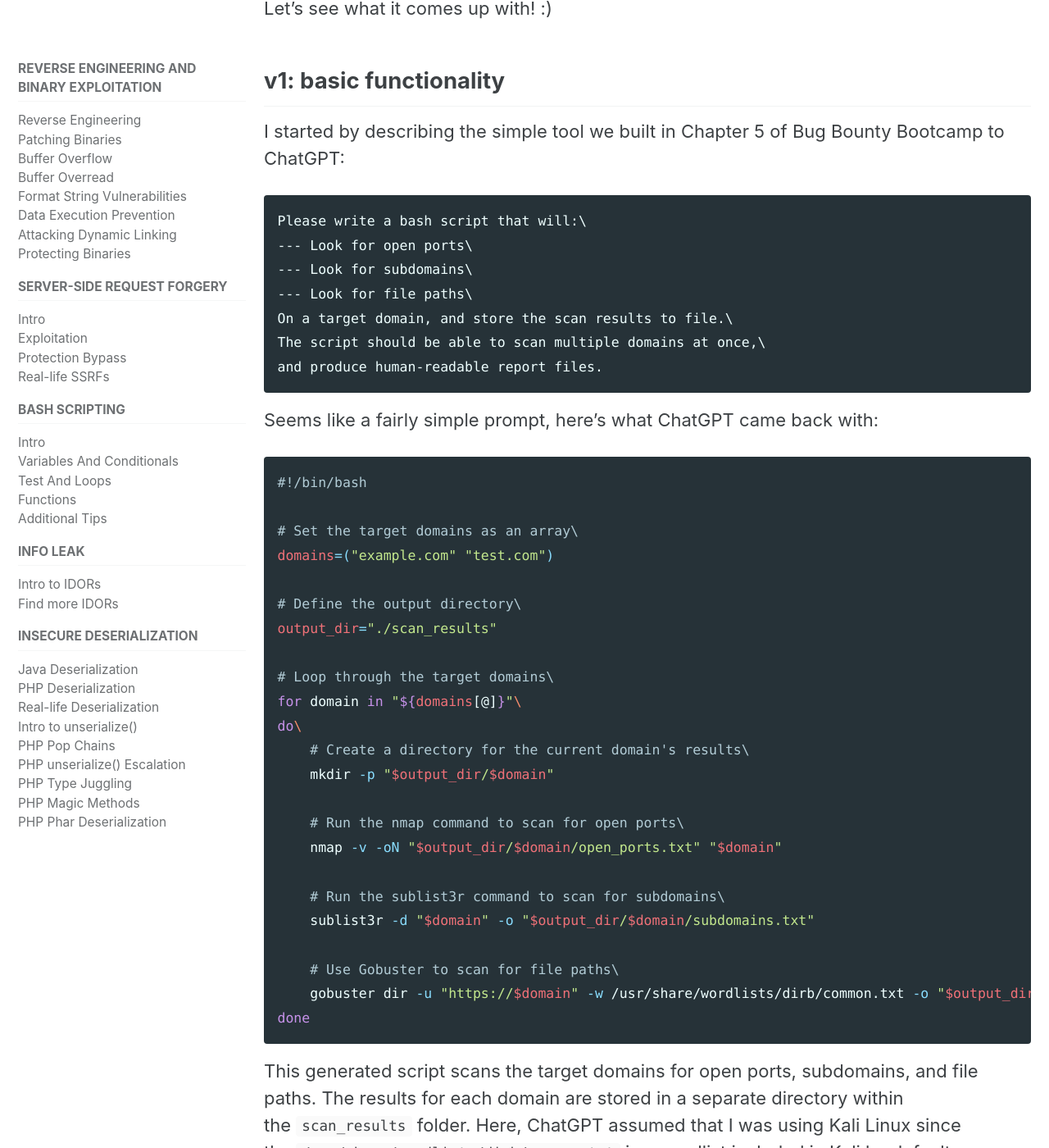
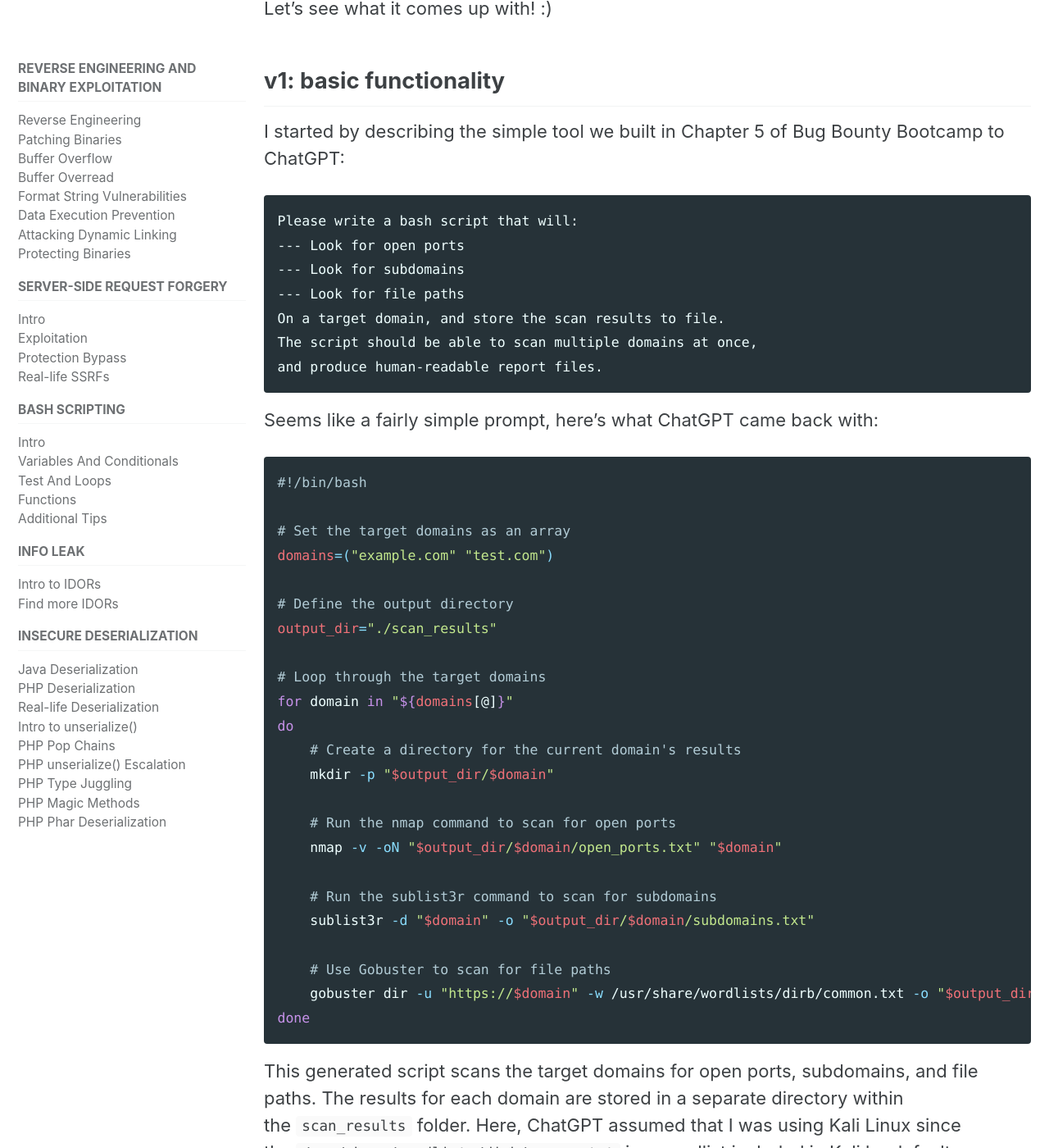
Before and after one commit to vkili/blog, a Jekyll site: the page built from _posts/2023-04-12-chatgpt-recon-tool.md, in a window 1280 px wide and 1400 px high, scrolled down 518 px. Shown: the whole window at 82% size. Built offline with Jekyll 4.4.1, drawn with Linux system fonts in a browser that asks for light colours; cached includes are drawn as plain includes; some of the changed text lies outside the part shown.

Commit message:
Fix markdown formatting issue

````diff
--- a/_posts/2023-04-12-chatgpt-recon-tool.md
+++ b/_posts/2023-04-12-chatgpt-recon-tool.md
@@ -17,12 +17,12 @@ Let's see what it comes up with! :)
 I started by describing the simple tool we built in Chapter 5 of Bug Bounty Bootcamp to ChatGPT:
 
 ```
-Please write a bash script that will:\
---- Look for open ports\
---- Look for subdomains\
---- Look for file paths\
-On a target domain, and store the scan results to file.\
-The script should be able to scan multiple domains at once,\
+Please write a bash script that will:
+--- Look for open ports
+--- Look for subdomains
+--- Look for file paths
+On a target domain, and store the scan results to file.
+The script should be able to scan multiple domains at once,
 and produce human-readable report files.
 ```
 
@@ -31,26 +31,26 @@ Seems like a fairly simple prompt, here's what ChatGPT came back with:
 ```bash
 #!/bin/bash
 
-# Set the target domains as an array\
+# Set the target domains as an array
 domains=("example.com" "test.com")
 
-# Define the output directory\
+# Define the output directory
 output_dir="./scan_results"
 
-# Loop through the target domains\
-for domain in "${domains[@]}"\
-do\
-    # Create a directory for the current domain's results\
+# Loop through the target domains
+for domain in "${domains[@]}"
+do
+    # Create a directory for the current domain's results
     mkdir -p "$output_dir/$domain"
 
-    # Run the nmap command to scan for open ports\
+    # Run the nmap command to scan for open ports
     nmap -v -oN "$output_dir/$domain/open_ports.txt" "$domain"
 
-    # Run the sublist3r command to scan for subdomains\
+    # Run the sublist3r command to scan for subdomains
     sublist3r -d "$domain" -o "$output_dir/$domain/subdomains.txt"
 
-    # Use Gobuster to scan for file paths\
-    gobuster dir -u "https://$domain" -w /usr/share/wordlists/dirb/common.txt -o "$output_dir/$domain/file_paths.txt" -k\
+    # Use Gobuster to scan for file paths
+    gobuster dir -u "https://$domain" -w /usr/share/wordlists/dirb/common.txt -o "$output_dir/$domain/file_paths.txt" -k
 done
 ```
 
@@ -59,9 +59,9 @@ This generated script scans the target domains for open ports, subdomains, and f
 ChatGPT recommended using `Nmap`, `Sublist3r`, and `Gobuster` for the scan. It also provided the instructions for using the tool:
 
 ```
-To use this script, save it to a file (e.g., scan_domains.sh),\
-make it executable (chmod +x scan_domains.sh), and run it (./scan_domains.sh).\
-Make sure to install the required tools (nmap, sublist3r, and gobuster)\
+To use this script, save it to a file (e.g., scan_domains.sh),
+make it executable (chmod +x scan_domains.sh), and run it (./scan_domains.sh).
+Make sure to install the required tools (nmap, sublist3r, and gobuster)
 before running the script.
 ```
 
@@ -76,43 +76,43 @@ This newly generated script prompts the user for the target domains and scan typ
 ```bash
 #!/bin/bash
 
-# Define the output directory\
+# Define the output directory
 output_dir="./scan_results"
 
-# Prompt the user for the target domain(s)\
+# Prompt the user for the target domain(s)
 read -p "Enter the target domain(s) (comma-separated): " domain_list
 
-# Convert the comma-separated list to an array\
+# Convert the comma-separated list to an array
 IFS=',' read -ra domains <<< "$domain_list"
 
-# Prompt the user for the scan type(s)\
-read -p "Do you want to scan for open ports? [y/n]: " scan_ports\
-read -p "Do you want to scan for subdomains? [y/n]: " scan_subdomains\
+# Prompt the user for the scan type(s)
+read -p "Do you want to scan for open ports? [y/n]: " scan_ports
+read -p "Do you want to scan for subdomains? [y/n]: " scan_subdomains
 read -p "Do you want to scan for file paths? [y/n]: " scan_paths
 
-# Loop through the target domains\
-for domain in "${domains[@]}"\
-do\
-    # Create a directory for the current domain's results\
+# Loop through the target domains
+for domain in "${domains[@]}"
+do
+    # Create a directory for the current domain's results
     mkdir -p "$output_dir/$domain"
 
-    # Scan for open ports if requested\
-    if [[ $scan_ports == "y" ]]\
-    then\
-        nmap -v -oN "$output_dir/$domain/open_ports.txt" "$domain"\
+    # Scan for open ports if requested
+    if [[ $scan_ports == "y" ]]
+    then
+        nmap -v -oN "$output_dir/$domain/open_ports.txt" "$domain"
     fi
 
-    # Scan for subdomains if requested\
-    if [[ $scan_subdomains == "y" ]]\
-    then\
-        sublist3r -d "$domain" -o "$output_dir/$domain/subdomains.txt"\
+    # Scan for subdomains if requested
+    if [[ $scan_subdomains == "y" ]]
+    then
+        sublist3r -d "$domain" -o "$output_dir/$domain/subdomains.txt"
     fi
 
-    # Scan for file paths if requested\
-    if [[ $scan_paths == "y" ]]\
-    then\
-        gobuster dir -u "https://$domain" -w /usr/share/wordlists/dirb/common.txt -o "$output_dir/$domain/file_paths.txt" -k\
-    fi\
+    # Scan for file paths if requested
+    if [[ $scan_paths == "y" ]]
+    then
+        gobuster dir -u "https://$domain" -w /usr/share/wordlists/dirb/common.txt -o "$output_dir/$domain/file_paths.txt" -k
+    fi
 done
 ```
 
@@ -121,7 +121,7 @@ done
 Finally, I asked ChatGPT to change the tool so that it would automatically run every night, and notify me of new findings.
 
 ```
-Schedule the script to run everyday at midnight,\
+Schedule the script to run everyday at midnight,
 and notify me if it found anything different from the previous scan.
 ```
 
@@ -130,38 +130,38 @@ Here's the final version of the tool. The script compares the new scan results w
 ```bash
 #!/bin/bash
 
-# Define the output directory\
+# Define the output directory
 output_dir="./scan_results"
 
-# Prompt the user for the target domain(s)\
+# Prompt the user for the target domain(s)
 read -p "Enter the target domain(s) (comma-separated): " domain_list
 
-# Convert the comma-separated list to an array\
+# Convert the comma-separated list to an array
 IFS=',' read -ra domains <<< "$domain_list"
 
-# Loop through the target domains\
-for domain in "${domains[@]}"\
-do\
-    # Create a directory for the current domain's results\
+# Loop through the target domains
+for domain in "${domains[@]}"
+do
+    # Create a directory for the current domain's results
     mkdir -p "$output_dir/$domain"
 
-    # Scan for open ports\
+    # Scan for open ports
     nmap -v -oN "$output_dir/$domain/open_ports.txt" "$domain"
 
-    # Scan for subdomains\
+    # Scan for subdomains
     sublist3r -d "$domain" -o "$output_dir/$domain/subdomains.txt"
 
-    # Scan for file paths\
-    gobuster dir -u "https://$domain" -w /usr/share/wordlists/dirb/common.txt -o "$output_dir/$domain/file_paths.txt" -k\
+    # Scan for file paths
+    gobuster dir -u "https://$domain" -w /usr/share/wordlists/dirb/common.txt -o "$output_dir/$domain/file_paths.txt" -k
 done
 
 
-# Compare the new scan results with the previous ones and send an email if there are any differences\
+# Compare the new scan results with the previous ones and send an email if there are any differences
 changes=$(git --git-dir="$output_dir/.git" --work-tree="$output_dir" diff HEAD~1 HEAD)
 
-if [[ -n $changes ]]\
-then\
-    echo "$changes" | mail -s "Scan results for $domain have changed" youremail@example.com\
+if [[ -n $changes ]]
+then
+    echo "$changes" | mail -s "Scan results for $domain have changed" youremail@example.com
 fi
 ```
 
@@ -176,34 +176,34 @@ However, this script is not really usable since it's supposed to run without hum
 ```bash
 #!/bin/bash
 
-# Define the target domains\
+# Define the target domains
 domains=("example.com" "test.com" "example.org")
 
-# Define the output directory\
+# Define the output directory
 output_dir="./scan_results"
 
-# Loop through the target domains\
-for domain in "${domains[@]}"\
-do\
-    # Create a directory for the current domain's results\
+# Loop through the target domains
+for domain in "${domains[@]}"
+do
+    # Create a directory for the current domain's results
     mkdir -p "$output_dir/$domain"
 
-    # Scan for open ports\
+    # Scan for open ports
     nmap -v -oN "$output_dir/$domain/open_ports.txt" "$domain"
 
-    # Scan for subdomains\
+    # Scan for subdomains
     sublist3r -d "$domain" -o "$output_dir/$domain/subdomains.txt"
 
-    # Scan for file paths\
-    gobuster dir -u "https://$domain" -w /usr/share/wordlists/dirb/common.txt -o "$output_dir/$domain/file_paths.txt" -k\
+    # Scan for file paths
+    gobuster dir -u "https://$domain" -w /usr/share/wordlists/dirb/common.txt -o "$output_dir/$domain/file_paths.txt" -k
 done
 
-# Compare the new scan results with the previous ones and send an email if there are any differences\
+# Compare the new scan results with the previous ones and send an email if there are any differences
 changes=$(git --git-dir="$output_dir/.git" --work-tree="$output_dir" diff HEAD~1 HEAD)
 
-if [[ -n $changes ]]\
-then\
-    echo "$changes" | mail -s "Scan results have changed" youremail@example.com\
+if [[ -n $changes ]]
+then
+    echo "$changes" | mail -s "Scan results have changed" youremail@example.com
 fi
 ```
 
````
